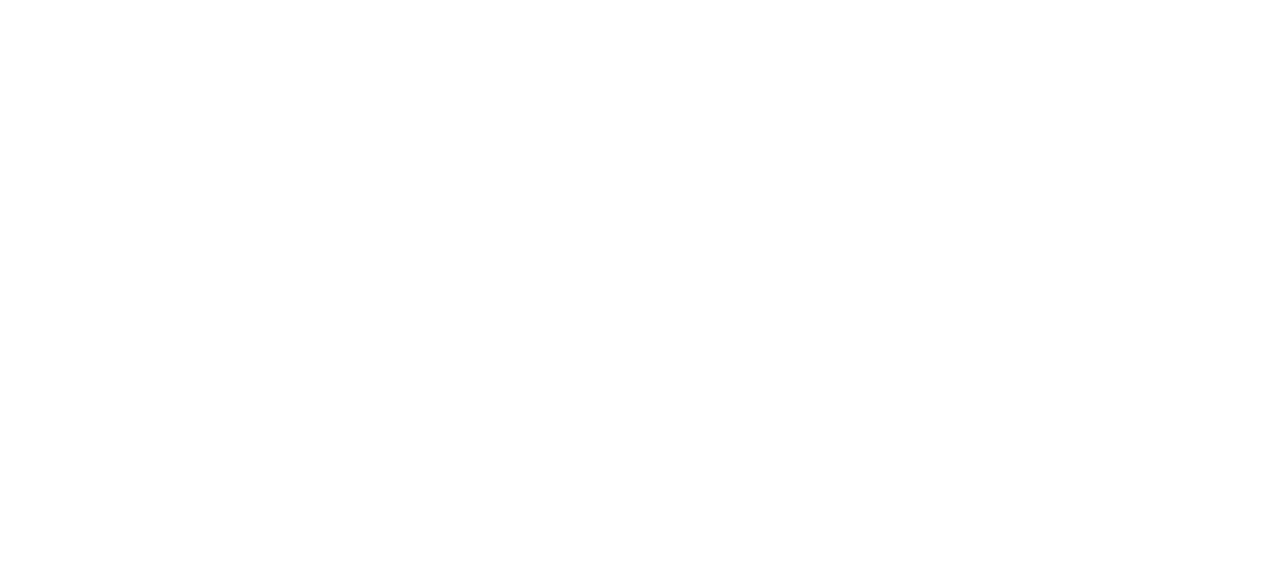
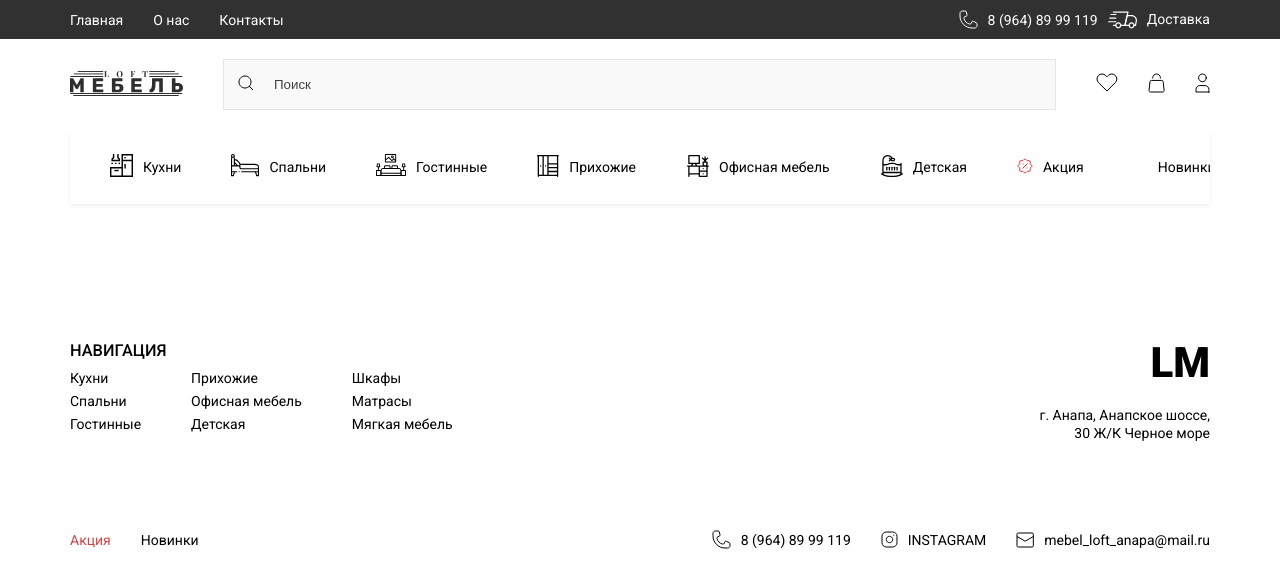
Before and after one commit to akunov45/lux-mebel, a React (Vite) app: page /product/1 in a window 1280 px wide. Before the commit this address had no page. Shown: the top 588 px of the page. Built offline with nearby package versions, Linux system fonts and the light colour scheme; some icons are missing.

Commit message:
start info

```diff
--- /dev/null
+++ b/src/pages/ProductInfo/ProductInfoPage.jsx
@@ -0,0 +1,16 @@
+import cls from './ProductInfoPage.module.scss'
+
+const ProductInfoPage = () => {
+  return (
+    <div className={cls.productWrap}>
+      <div className={cls.product}>
+        <div>
+          <img src="https://avatars.mds.yandex.net/get-images-cbir/3927539/QjfaojOnQg6ifr-sFOcqWA8271/ocr" alt="" />
+        </div>
+        <div></div>
+      </div>
+    </div>
+  )
+}
+
+export default ProductInfoPage
--- /dev/null
+++ b/src/pages/ProductInfo/ProductInfoPage.module.scss
@@ -0,0 +1,6 @@
+.productWrap {
+	padding-top: 64px;
+	.product {
+		display: flex;
+	}
+}
--- a/src/routes/Routes.jsx
+++ b/src/routes/Routes.jsx
@@ -1,12 +1,14 @@
 import { Route, Routes } from "react-router-dom"
 import Layout from "../Layout/Layout"
 import HomePage from "../pages/HomePage/HomePage"
+import ProductInfoPage from "../pages/ProductInfo/ProductInfoPage"
 
 const AppRoutes = () => {
   return (
     <Routes>
       <Route path="/" element={<Layout />}>
         <Route index element={<HomePage />} />
+        <Route path="product/:id" element={<ProductInfoPage />} />
       </Route>
     </Routes>
   )
```
